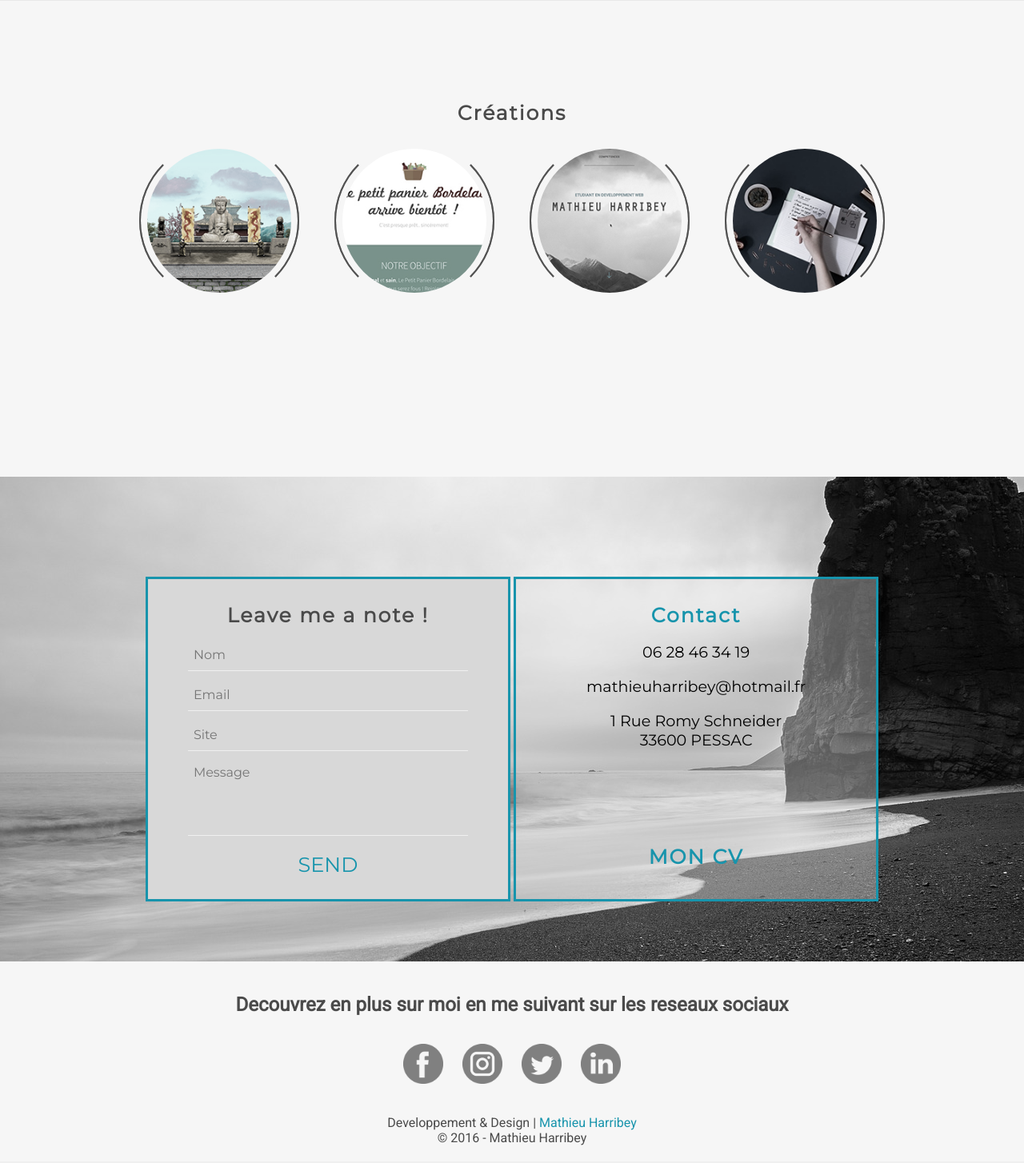
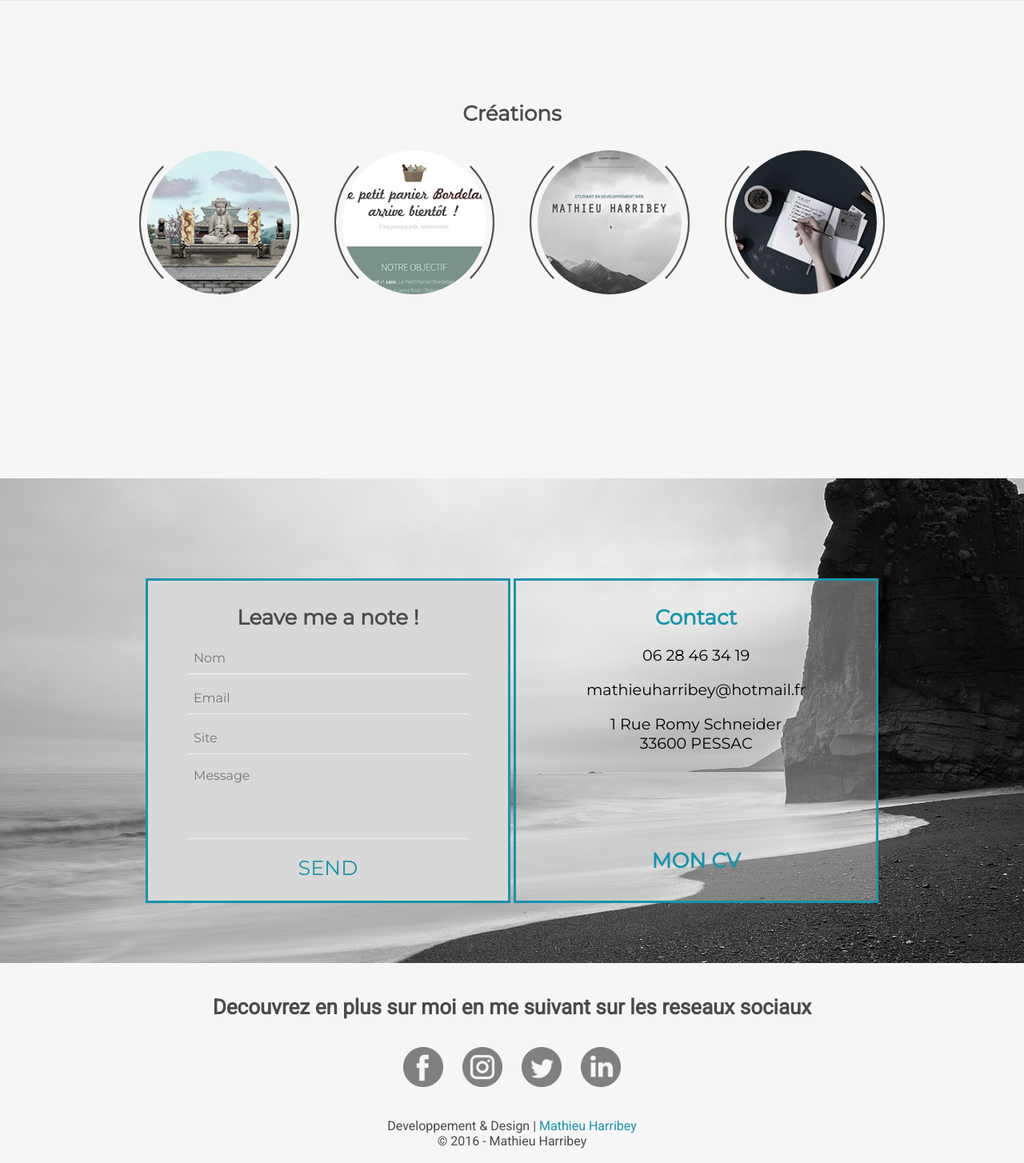
Before and after one commit to mharribey/portfolio, a PHP site: page / in a window 1280 px wide. Shown: the part 2043-3497 px from the top of the page at 80% size. Before the commit the page ends 3475 px from the top, so only its background shows below. Run offline with PHP 8.4, Linux system fonts and the light colour scheme; some libraries are stand-ins or nearby versions.

Commit message:
add many things, just watch

```diff
--- a/index.php
+++ b/index.php
@@ -4,17 +4,46 @@ session_start();
 
 <!DOCTYPE html>
 
-<html lang='fr'>
+<html lang="fr" prefix="og: http://ogp.me/ns#">
 
 <head>
     <title> Mathieu Harribey | Etudiant en Developpement Web</title>
     <link rel="stylesheet" href="style/style.css">
     <link rel="stylesheet" href="style/form.css">
-    <meta charset="UTF-8">
-    <meta name="description" content="Retrouvez toutes les informations à mon propos sur mon site professionnel !" />
-    <meta name="keywords" content=" mathieu, harribey, site, perso, pro, professionnel ,cv, projets, compétences, contact, mmi, iut,dut, development, developpement, web, internet, formation" />
-    <meta name="author" content="Mathieu Harribey">
+    <link rel="publisher" href="https://plus.google.com/u/0/108732331168630823318" />
+    <link rel="canonical" href="http://www.mathieuharribey.fr/" />
+
+    <meta name="twitter:card" content="summary">
+    <meta name="twitter:site" content="@matharribey">
+    <meta name="twitter:title" content="Mathieu Harribey">
+    <meta name="twitter:description" content="Venez retrouver toutes les informations sur Mathieu Harribey ! Ici, vous aurez accès à son portfolio, ses compétences ainsi qu'à ses informations de contact!">
+    <meta name="twitter:image" content="http://mathieuharribey.fr/images/projets/mh_black.png">
+    <meta name="twitter:image:alt" content="Mathieu Harribey, le Portfolio.">
+
+    <meta property="og:title" content="Mathieu Harribey">
+    <meta property="og:type" content="Web Developper">
+    <meta property="og:url" content="https://mathieuharribey.fr/">
+    <meta property="og:image" content="http://mathieuharribey.fr/images/projets/mh_black.png">
+    <meta property="og:description" content="Venez retrouver toutes les informations sur Mathieu Harribey ! Ici, vous aurez accès à son portfolio, ses compétences ainsi qu'à ses informations de contact!">
+    <meta property="og:email" content="contact@mathieuharribey.fr">
+
     <meta name="viewport" content="width=device-width, initial-scale=1.0" />
+    <meta charset="utf-8">
+    <meta name="Content-Type" content="UTF-8">
+    <meta name="Content-Language" content="fr">
+    <meta name="Description" content="Retrouvez toutes les informations à de Mathieu Harribey sur son site professionnel ! Ici, vous avez accès à mes compétences, les différents projets que j'ai réalisé ainsi que mes coordonnés.">
+    <meta name="Keywords" content="mathieu, harribey, site, perso, pro, professionnel ,cv, projets, compétences, contact, mmi, iut, dut, development, developpement, web, internet, formation, design, études, portfolio, course en cours, doolt, lppb,isn">
+    <meta name="Subject" content="Portfolio">
+    <meta name="Copyright" content="Mathieu Harribey">
+    <meta name="Author" content="Mathieu Harribey">
+    <meta name="Identifier-Url" content="www.mathieuharribey.fr">
+    <meta name="Revisit-After" content="15 days">
+    <meta name="Robots" content="all">
+    <meta name="Rating" content="general">
+    <meta name="Distribution" content="global">
+    <meta name="Geography" content="Bordeaux">
+    <meta name="Category" content="internet">
+
     <link href="https://fonts.googleapis.com/css?family=Roboto" rel="stylesheet">
     <link href="https://fonts.googleapis.com/css?family=Oleo+Script" rel="stylesheet">
     <link href="https://fonts.googleapis.com/css?family=Montserrat" rel="stylesheet">
@@ -40,8 +69,8 @@ session_start();
 
         <div id="bloc" class='bloc'>
             <div id="first-bloc">
-                <h3 id="title"> Etudiant en Developpement Web </h3>
                 <h1 id="name"> Mathieu Harribey </h1>
+                <h2 id="title"> Etudiant en Developpement Web </h2>
                 <a href="#bloc2"><img src="images/arrow.png" id="arrow" alt='arrow' /></a>
             </div>
         </div>
@@ -91,30 +120,30 @@ session_start();
         <div id="bloc3" class="bloc">
             <div class="bloc-content">
 
-                <h2> Créations </h2>
+                <h3> Créations </h3>
 
                 <figure class="project">
                     <img src="images/projets/temple.jpg" alt="isn" />
                     <figcaption> <i> ISN </i> </figcaption>
-                    <a href="prj/isn.html"></a>
+                    <a href="prj/isn.html"> </a>
                 </figure>
 
                 <figure class="project">
                     <img src="images/projets/lppb.jpg" alt="lppb" />
                     <figcaption> <i> LPPB </i> </figcaption>
-                    <a href="prj/lppb.html"></a>
+                    <a href="prj/lppb.html"> </a>
                 </figure>
 
                 <figure class="project">
                     <img src="images/projets/mat_h.jpg" alt="mathieu harribey" />
                     <figcaption> <i> Mathieu Harribey </i> </figcaption>
-                    <a href="prj/mh.html"></a>
+                    <a href="prj/mh.html"> </a>
                 </figure>
 
                 <figure class="project">
                     <img src="images/projets/doolt.jpg" alt="doolt" />
                     <figcaption> <i> Doolt </i> </figcaption>
-                    <a href="prj/doolt.html"></a>
+                    <a href="prj/doolt.html"> </a>
                 </figure>
 
 
@@ -126,7 +155,7 @@ session_start();
           <div class="bloc-content">
 
             <div class="form" id='form-content'>
-                <h2 style="padding-top:30px;"> Leave me a note ! </h2>
+                <h3 style="padding-top:30px;"> Leave me a note ! </h3>
 
                 <div class="form-style-8">
                     <form method='post' action="traitement.php">
@@ -141,13 +170,13 @@ session_start();
             </div>
 
             <div class='form' id='contact'>
-                <h2 style="padding-top:30px;"><span> Contact </span></h2>
+                <h3 style="padding-top:30px;"><span> Contact </span></h3>
                 <br/>
                 <p> 06 28 46 34 19 </p><br/>
                 <p> mathieuharribey@hotmail.fr </p><br/>
                 <p> 1 Rue Romy Schneider <br/> 33600 PESSAC </p>
                 <br/>
-                <a href="images/CV.pdf"><h2>MON CV</h2></a>
+                <a href="images/CV.pdf"><h3>MON CV</h3></a>
             </div>
         </div>
 
@@ -156,7 +185,7 @@ session_start();
 
     <footer>
         <div id="bloc6">
-            <h2 style="padding-top:40px;"> Decouvrez en plus sur moi en me suivant sur les reseaux sociaux </h2>
+            <h3 style="padding-top:40px;"> Decouvrez en plus sur moi en me suivant sur les reseaux sociaux </h3>
             <div id="social">
                 <a href='https://www.facebook.com/mat.harribey'><img class="social-icon" src='images/icons/facebook-hover.png' alt='fb' /></a>
                 <a href='https://www.instagram.com/mat.harribey/'><img class="social-icon" src='images/icons/instagram-hover.png' alt='insta' /></a>
--- /dev/null
+++ b/robots.txt
@@ -0,0 +1,5 @@
+User-agent: *
+Disallow:
+Disallow: js/
+Disallow: css/
+Sitemap: http://mathieuharribey.fr/sitemap.xml
--- a/style/style.css
+++ b/style/style.css
@@ -102,12 +102,13 @@ h1 {
     text-transform: uppercase;
 }
 
-h2 {
+h3 {
     margin: 0px;
     color: #4A4A4A;
+    font-size:26px;
 }
 
-h3 {
+h2 {
     color: #1794AC;
     font-family: 'Roboto';
     font-weight: lighter;
@@ -426,14 +427,15 @@ div.bloc-content h2{
     background: url('../images/mer.jpg') center no-repeat fixed;
 }
 
-.form a h2 {
-  margin-top:100px;
+.form a h3 {
+  margin:100px;
   color:#1794AC
 }
 
-.form a h2:hover {
+.form a h3:hover {
   color:#4A4A4A;
 }
+
 
 
 /* FOOTER */
@@ -472,6 +474,9 @@ div.bloc-content h2{
     height: 50px;
     width: 50px;
     filter: contrast(0%);
+    -webkit-transition: 0.6s;
+    -o-transition: 0.6s;
+    transition: 0.6s;
 }
 
 
@@ -492,5 +497,6 @@ a, a:visited {
 }
 
 a:hover .social-icon {
+    transform: rotate3d(0,0,1,1080deg);
     filter: contrast(100%);
 }
```
Also changed, not shown: sitemap.xml (added, +9 -0 lines), .htaccess (added), 1 other file.
